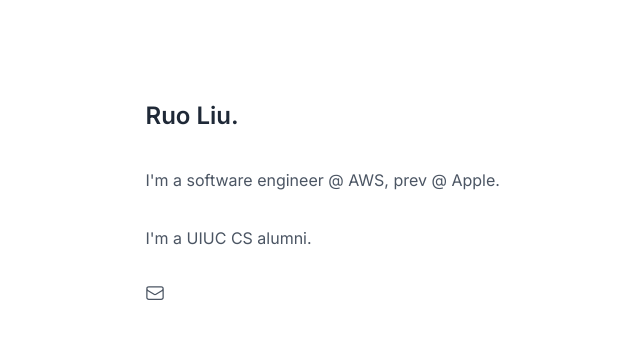
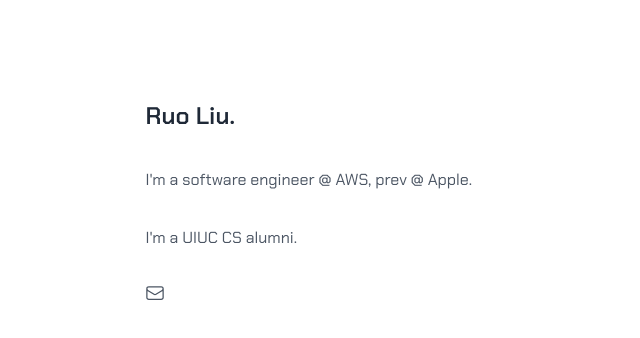
Before and after one commit to ruoliu2/ruoliu2.github.io, a Next.js app: page / in a window 1280 px wide. Shown: the top 338 px of the page, without its empty margins (251-891 px from the left). Built offline with nearby package versions, Linux system fonts and the light colour scheme; some icons are missing.

Commit message:
font change

```diff
--- a/src/app/layout.tsx
+++ b/src/app/layout.tsx
@@ -1,12 +1,19 @@
 import type {Metadata} from "next";
 import "../styles/globals.css";
-import {Inter} from "next/font/google";
+import {Chakra_Petch, IBM_Plex_Mono} from "next/font/google";
 import {siteConfig} from "@/config/site";
 import Script from "next/script";
 
-const inter = Inter({
+const chakraPetch = Chakra_Petch({
     subsets: ["latin"],
-    variable: "--font-inter",
+    weight: ["400", "500", "600", "700"],
+    variable: "--font-chakra-petch",
+});
+
+const ibmPlexMono = IBM_Plex_Mono({
+    subsets: ["latin"],
+    weight: ["400", "500", "600"],
+    variable: "--font-ibm-plex-mono",
 });
 
 export const metadata: Metadata = {
@@ -47,7 +54,7 @@
     children: React.ReactNode;
 }>) {
     return (
-        <html lang="en" className={inter.className}>
+        <html lang="en" className={`${chakraPetch.variable} ${ibmPlexMono.variable}`}>
         <head>
             <Script
                 id="json-ld"
--- a/tailwind.config.ts
+++ b/tailwind.config.ts
@@ -9,8 +9,8 @@
   theme: {
     extend: {
       fontFamily: {
-        sans: ["Inter", "system-ui", "sans-serif"],
-        mono: ["ui-monospace", "SFMono-Regular", "Menlo", "monospace"],
+        sans: ["var(--font-chakra-petch)", "system-ui", "sans-serif"],
+        mono: ["var(--font-ibm-plex-mono)", "ui-monospace", "SFMono-Regular", "Menlo", "monospace"],
       },
       borderRadius: {
         lg: "var(--radius)",
```
